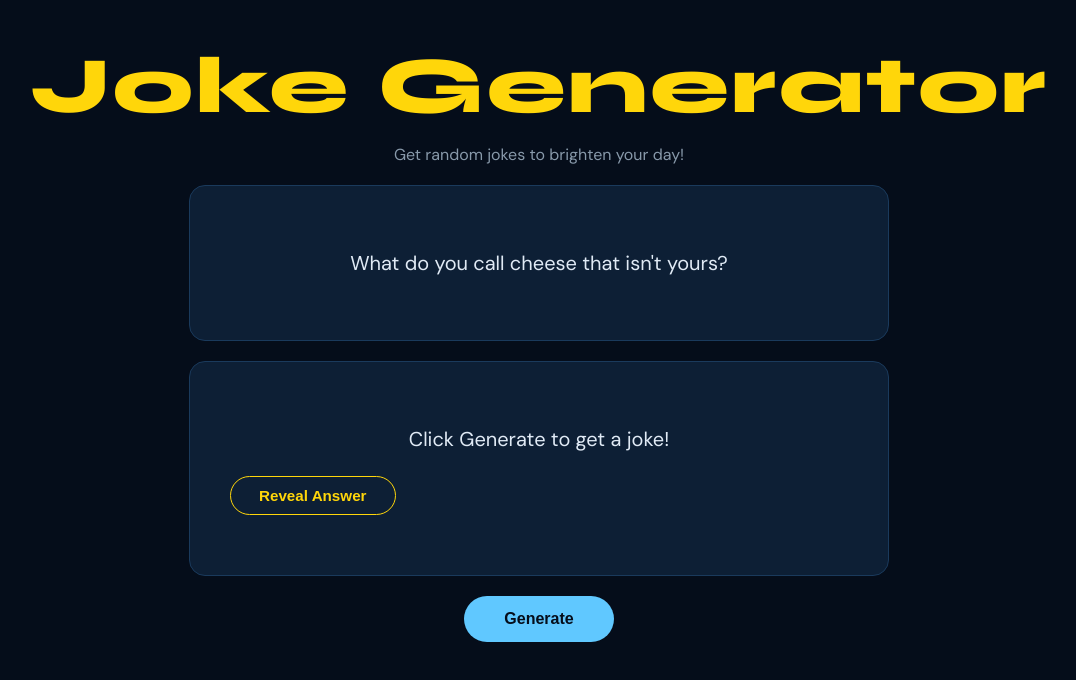
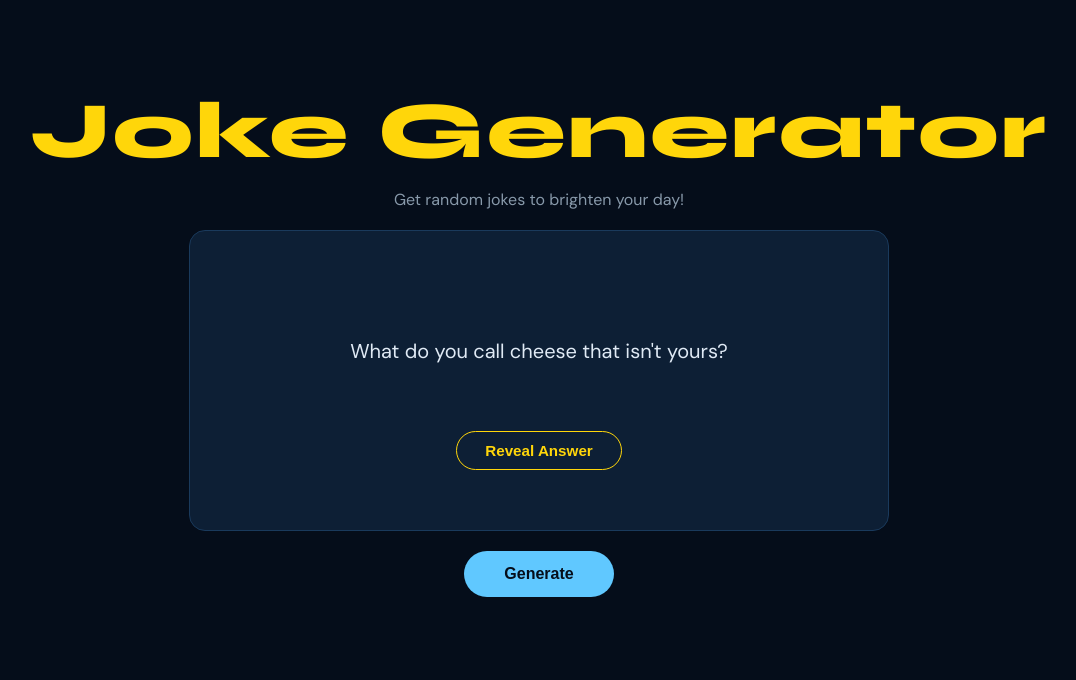
Before and after one commit to nay17011/Random-Joke-Generator, a plain HTML site: page index.html in a window 1280 px wide. Both pictures are taken after a click on the button "Generate". Shown: the whole page, without its empty margins (101-1177 px from the left). Drawn offline with Linux system fonts and the light colour scheme.

Commit message:
made semi-final changes

```diff
--- a/index.html
+++ b/index.html
@@ -12,16 +12,16 @@
     <p class="subtitle">Get random jokes to brighten your day!</p>
 
     <div id="joke-box">
-      <p id="joke-text">Click the button to get a joke!</p>
+      <div id="card-inner">
+        <div id="card-front">
+          <p id="joke-text">Click Generate to get a joke!</p>
+        </div>
+        <div id="card-back">
+          <p id="answer-text"></p>
+        </div>
+      </div>
+      <button id="reveal-btn" style="visibility:hidden;">Reveal Answer</button>
     </div>
-
-    <div id="joke-box">
-  <p id="joke-text">Click Generate to get a joke!</p>
-  <div id="answer-box">
-    <p id="answer-text"></p>
-  </div>
-  <button id="reveal-btn" style="display:none;">Reveal Answer</button>
-</div>
 
     <button id="joke-btn">Generate</button>
 
--- a/script.js
+++ b/script.js
@@ -1,8 +1,8 @@
 const jokeText = document.getElementById('joke-text');
 const jokeBtn = document.getElementById('joke-btn');
 const revealBtn = document.getElementById('reveal-btn');
-const answerBox = document.getElementById('answer-box');
 const answerText = document.getElementById('answer-text');
+const cardInner = document.getElementById('card-inner');
 
 const jokes = [
   { question: "Why did the chicken cross the road?", answer: "To get to the other side!" },
@@ -18,12 +18,13 @@ jokeBtn.addEventListener('click', function() {
 
   jokeText.textContent = joke.question;
   answerText.textContent = joke.answer;
-  answerBox.classList.remove('revealed');
-  revealBtn.style.display = 'block';
-  revealBtn.textContent = 'Reveal Answer';
+  cardInner.classList.remove('flipped');
+  revealBtn.style.visibility = 'visible';
+  revealBtn.style.pointerEvents = 'auto';
 });
 
 revealBtn.addEventListener('click', function() {
-  answerBox.classList.toggle('revealed');
-  revealBtn.textContent = answerBox.classList.contains('revealed') ? 'Hide Answer' : 'Reveal Answer';
+  cardInner.classList.add('flipped');
+  revealBtn.style.visibility = 'hidden';
+  revealBtn.style.pointerEvents = 'none';
 });
--- a/style.css
+++ b/style.css
@@ -15,7 +15,6 @@ body {
   align-items: center;
   justify-content: center;
   gap: 20px;
-  padding-top: 0;
   margin-top: -60px;
 }
 
@@ -42,18 +41,47 @@ h1 {
   text-align: center;
   border: 1.5px solid #1a3a5c;
   transition: box-shadow 0.3s ease, border-color 0.3s ease;
+  perspective: 1000px;
 }
-
 
 #joke-box:hover {
   box-shadow: 0 0 30px rgba(255, 214, 10, 0.25), 0 0 60px rgba(255, 214, 10, 0.1);
   border-color: #ffd60a;
 }
 
-#joke-text {
+#card-inner {
+  position: relative;
+  width: 100%;
+  height: 120px;
+  transform-style: preserve-3d;
+  transition: transform 0.6s ease;
+}
+
+#card-inner.flipped {
+  transform: rotateY(180deg);
+}
+
+#card-front, #card-back {
+  position: absolute;
+  width: 100%;
+  height: 100%;
+  backface-visibility: hidden;
+  display: flex;
+  align-items: center;
+  justify-content: center;
+}
+
+#card-front {
+  color: #e0eaf5;
   font-size: 1.25rem;
-  color: #e0eaf5;
   line-height: 1.7;
+}
+
+#card-back {
+  transform: rotateY(180deg);
+  color: #ffd60a;
+  font-size: 1.1rem;
+  font-weight: 500;
 }
 
 #joke-btn {
@@ -88,25 +116,11 @@ h1 {
   font-size: 0.95rem;
   font-weight: 600;
   transition: background 0.2s ease;
+  display: block;
+  margin-left: auto;
+  margin-right: auto;
 }
 
 #reveal-btn:hover {
   background: rgba(255, 214, 10, 0.1);
 }
-
-#answer-box {
-  max-height: 0;
-  overflow: hidden;
-  transition: max-height 0.4s ease;
-}
-
-#answer-box.revealed {
-  max-height: 100px;
-}
-
-#answer-text {
-  margin-top: 16px;
-  color: #ffd60a;
-  font-size: 1.1rem;
-  font-weight: 500;
-}
```
